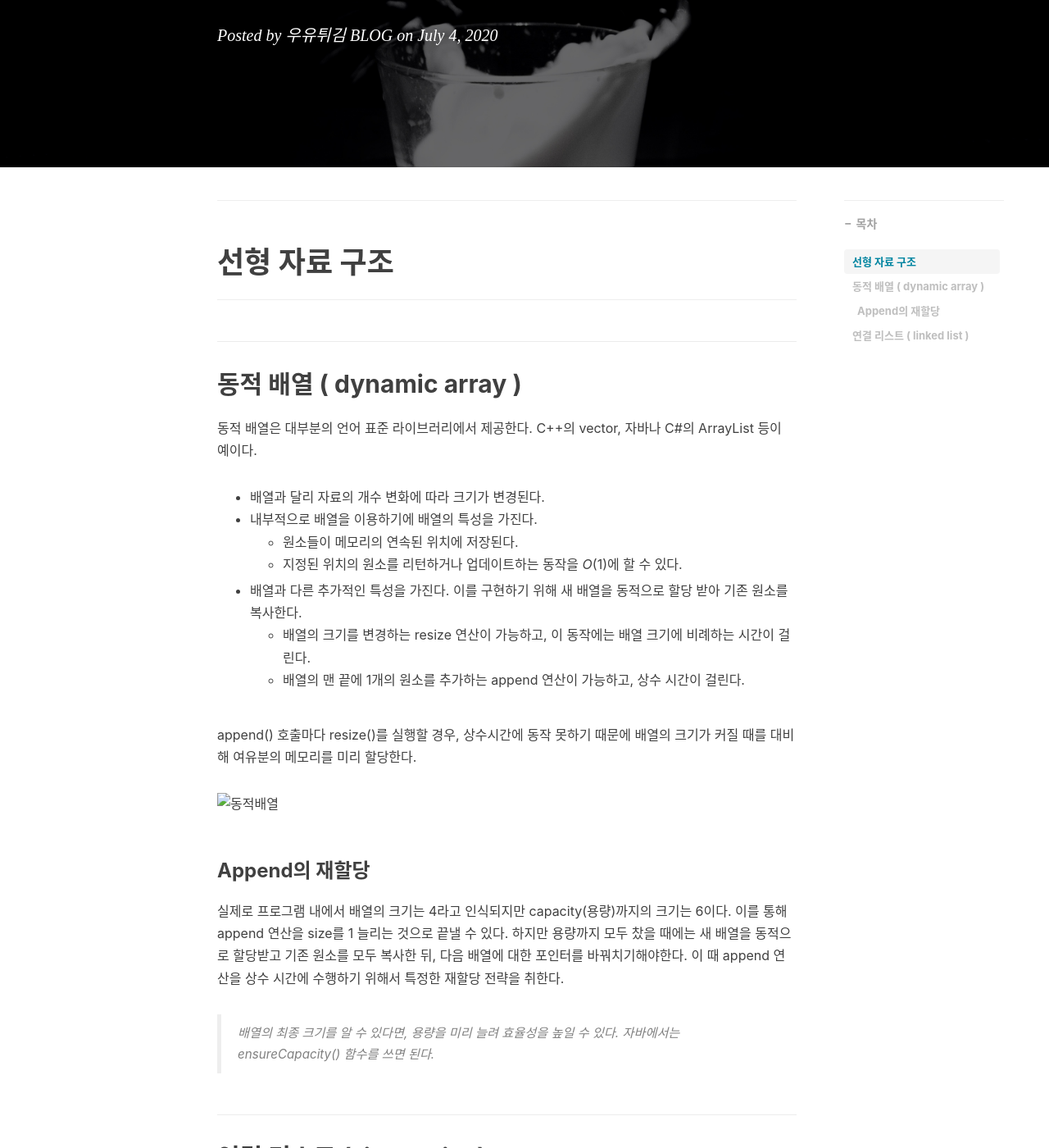
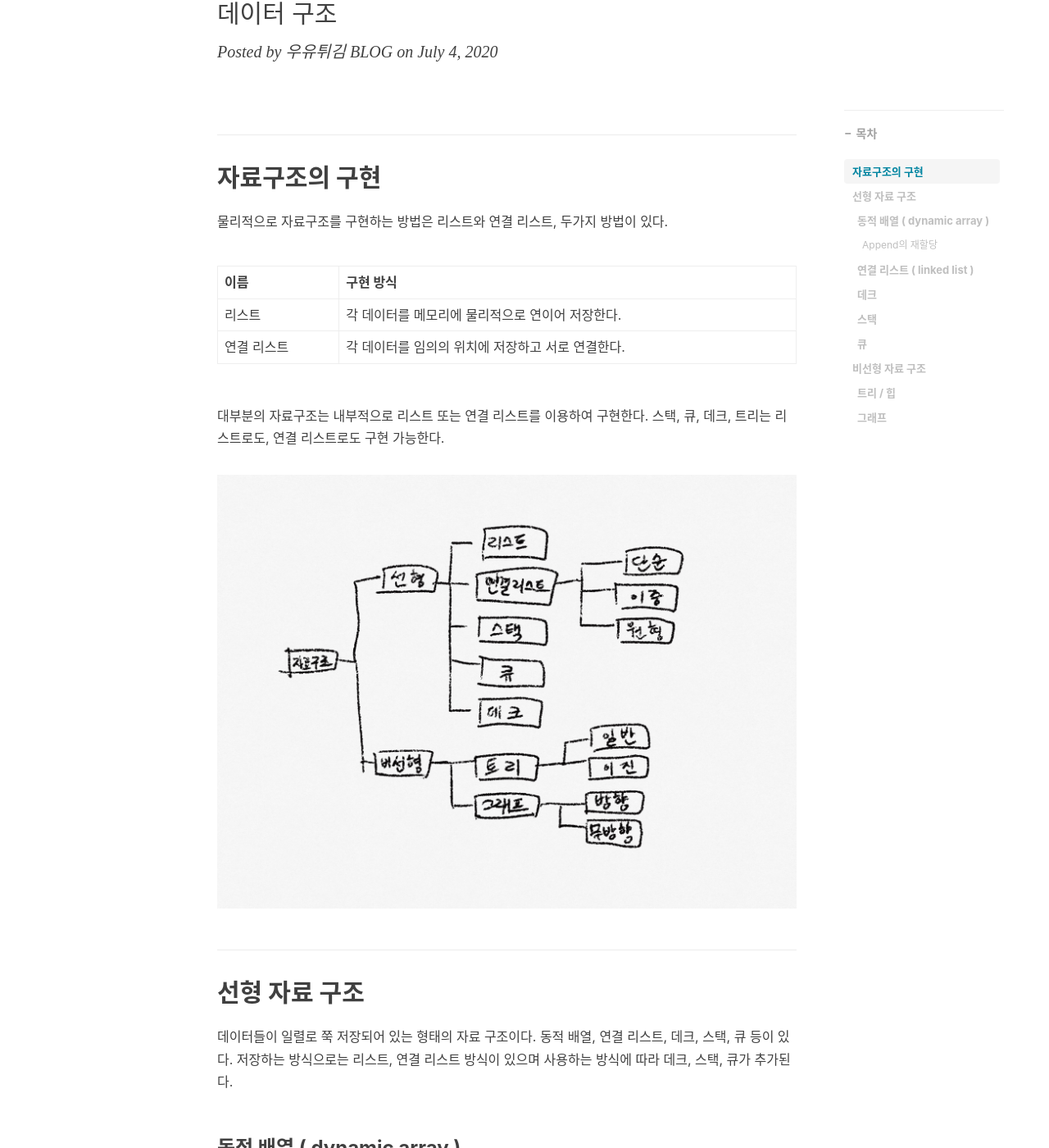
Before and after one commit to Heewookji/te, a Jekyll site: the page built from _posts/proceeding/2020-07-04-datastructure.md, in a window 1280 px wide and 1400 px high, scrolled down 219 px. Shown: the whole window at 82% size. Built offline with Jekyll 4.4.1, drawn with Linux system fonts in a browser that asks for light colours; nearby versions of some CDN libraries; comment, search, counter and statistics services are not loaded; some of the changed text lies outside the part shown.

Commit message:
datastructure

````diff
--- a/_posts/proceeding/2020-07-04-datastructure.md
+++ b/_posts/proceeding/2020-07-04-datastructure.md
@@ -1,25 +1,33 @@
 ---
 title: dataStructure
 layout: post
-toc: true
-toc_sticky: true
-toc_label: 목차
-author_profile: true
-read_time: true
-share: true
-related: true
-excerpt: 데이터 구조
-header:
-  overlay_color: "#145252"
-categories:
-- Proceeding
+subtitle: 데이터 구조
+tags:
+- DataStructure
+# header-img: "img/post-bg-2015.jpg"
+header-style: text
 ---
 
-***
-# 선형 자료 구조
-***
+## 자료구조의 구현
 
-## 동적 배열 ( dynamic array )
+물리적으로 자료구조를 구현하는 방법은 리스트와 연결 리스트, 두가지 방법이 있다.
+
+| 이름 | 구현 방식  |
+|---|---|
+| 리스트  | 각 데이터를 메모리에 물리적으로 연이어 저장한다.  |
+| 연결 리스트  | 각 데이터를 임의의 위치에 저장하고 서로 연결한다.  |
+
+대부분의 자료구조는 내부적으로 리스트 또는 연결 리스트를 이용하여 구현한다. 스택, 큐, 데크, 트리는 리스트로도, 연결 리스트로도 구현 가능한다.
+
+
+![자료구조](/img/in-post/dataStructure/datastructure.jpeg)
+
+
+## 선형 자료 구조
+
+데이터들이 일렬로 쭉 저장되어 있는 형태의 자료 구조이다. 동적 배열, 연결 리스트, 데크, 스택, 큐 등이 있다. 저장하는 방식으로는 리스트, 연결 리스트 방식이 있으며 사용하는 방식에 따라 데크, 스택, 큐가 추가된다.
+
+### 동적 배열 ( dynamic array )
 
 동적 배열은 대부분의 언어 표준 라이브러리에서 제공한다. C++의 vector, 자바나 C#의 ArrayList 등이 예이다.
 
@@ -33,9 +41,9 @@ categories:
 
 append() 호출마다 resize()를 실행할 경우, 상수시간에 동작 못하기 때문에 배열의 크기가 커질 때를 대비해 여유분의 메모리를 미리 할당한다.
 
-![동적배열](../../assets/images/posts/dataStructure/dynamicarray.png)
+![동적배열](/img/in-post/dataStructure/dynamicarray.png)
 
-### Append의 재할당
+#### Append의 재할당
 실제로 프로그램 내에서 배열의 크기는 4라고 인식되지만 capacity(용량)까지의 크기는 6이다.
 이를 통해 append 연산을 size를 1 늘리는 것으로 끝낼 수 있다.
 하지만 용량까지 모두 찼을 때에는 새 배열을 동적으로 할당받고 기존 원소를 모두 복사한 뒤, 다음 배열에 대한 포인터를 바꿔치기해야한다.
@@ -45,14 +53,14 @@ append() 호출마다 resize()를 실행할 경우, 상수시간에 동작 못
 
 
 
-## 연결 리스트 ( linked list )
+### 연결 리스트 ( linked list )
 
 배열 원소의 순서를 유지하며 특정 위치에서 원소를 삽입, 삭제할 때의 효율성을 높이기 위해 연결 리스트가 등장하였다.
 해당 작업을 상수 시간에 해주는 이 자료 구조는 배열과 많이 다른 형태를 가진다.
 
 - 원소들은 메모리의 사방에 흩어져 있고 각 원소들이 이전과 다음 원소를 가리키는 포인터를 가진다. (양방향)
 
-![동적배열](../../assets/images/posts/dataStructure/linkedlist.png)
+![동적배열](/img/in-post/dataStructure/linkedlist.png)
 
 
 ```java
@@ -78,3 +86,25 @@ class ListNode {
 | 맨 뒤에 원소 추가/삭제  | O(1)     | O(1)    |
 | 맨 뒤가 아닌 원소 추가/삭제  | O(n)     | O(1)    |
 | 원소 위치 찾기  | O(1)     | O(n)    |
+
+
+
+### 데크
+
+
+
+### 스택
+
+
+### 큐
+
+
+
+## 비선형 자료 구조
+
+비선형 자료 구조에서는 데이터가 트리 구조로 저장되어 있다고 생각한다. 트리, 그래프 구조가 있으며 물리적으로는 리스트와 연결 리스트로 구현되어 있지만 사용 방식이 다르다.
+
+### 트리 / 힙
+
+
+### 그래프
````
Also changed, not shown: img/in-post/dataStructure/datastructure.jpeg (added).
